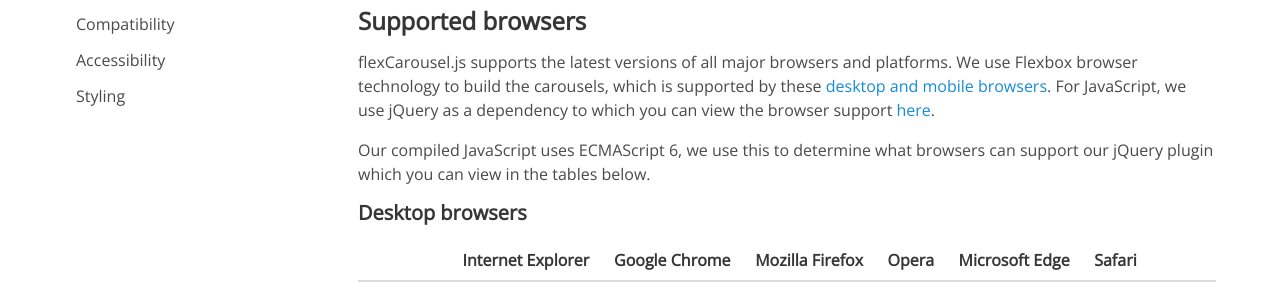
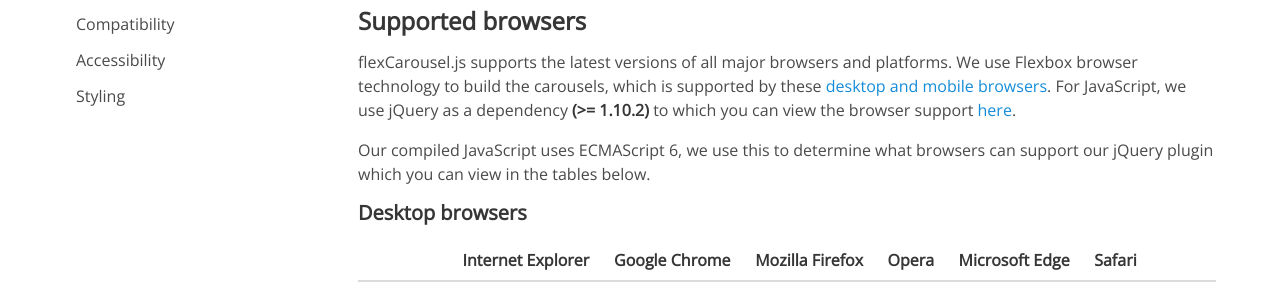
Before and after one commit to tomhrtly/flexCarousel.js, a Jekyll site: the page built from docs/docs/0.2.0/compatibility.html, in a window 1280 px wide. Shown: the part 264-557 px from the top of the page. Built offline with Jekyll 4.4.1, drawn with Linux system fonts in a browser that asks for light colours; nearby versions of some CDN libraries.

Commit message:
Add min jQuery version

```diff
--- a/docs/docs/0.2.0/compatibility.html
+++ b/docs/docs/0.2.0/compatibility.html
@@ -5,7 +5,7 @@ layout: docs
 ---
 
 <h3>Supported browsers</h3>
-<p>flexCarousel.js supports the latest versions of all major browsers and platforms. We use Flexbox browser technology to build the carousels, which is supported by these <a href="https://caniuse.com/#search=flexbox" target="_blank">desktop and mobile browsers</a>. For JavaScript, we use jQuery as a dependency to which you can view the browser support <a href="https://jquery.com/browser-support/" target="_blank">here</a>.</p>
+<p>flexCarousel.js supports the latest versions of all major browsers and platforms. We use Flexbox browser technology to build the carousels, which is supported by these <a href="https://caniuse.com/#search=flexbox" target="_blank">desktop and mobile browsers</a>. For JavaScript, we use jQuery as a dependency <strong>(>= 1.10.2)</strong> to which you can view the browser support <a href="https://jquery.com/browser-support/" target="_blank">here</a>.</p>
 <p>Our compiled JavaScript uses ECMAScript 6, we use this to determine what browsers can support our jQuery plugin which you can view in the tables below.</p>
 <h4>Desktop browsers</h4>
 <div class="table-container">
```
